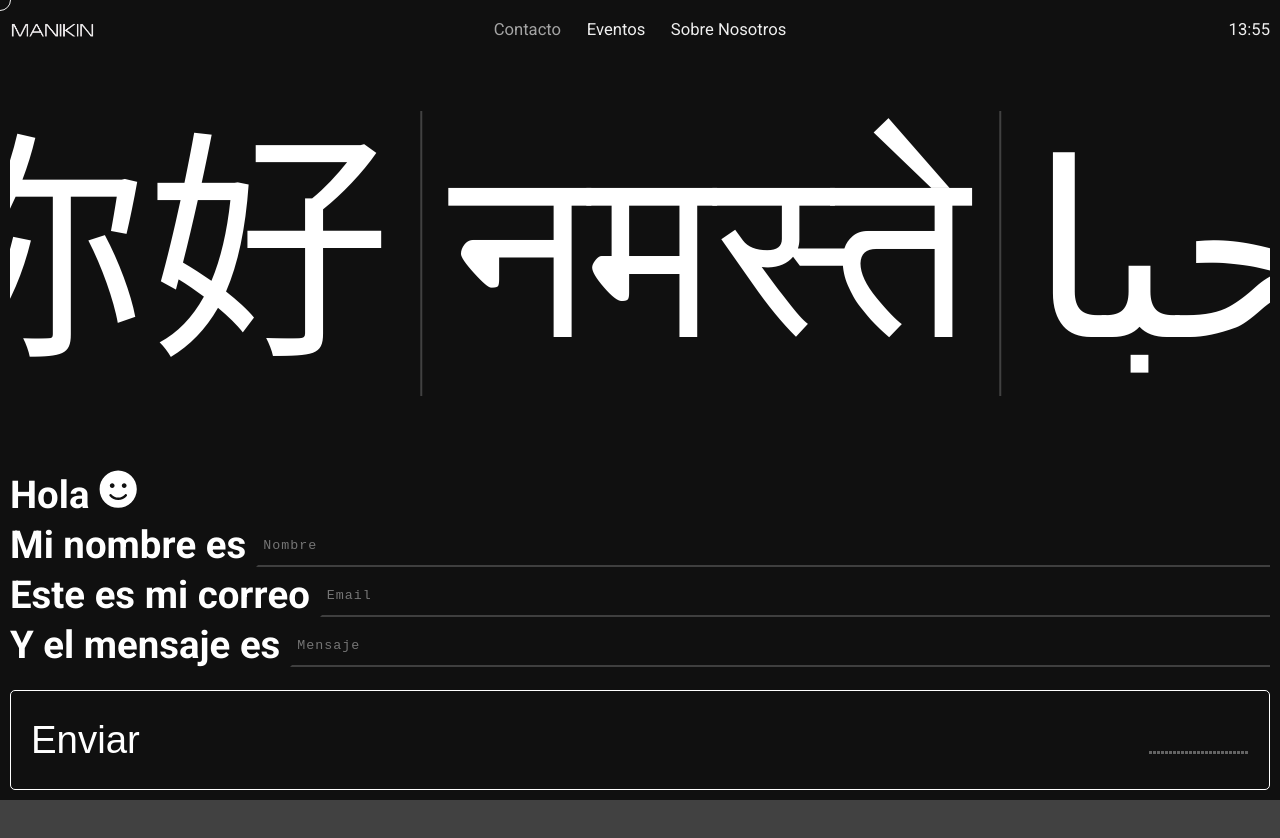
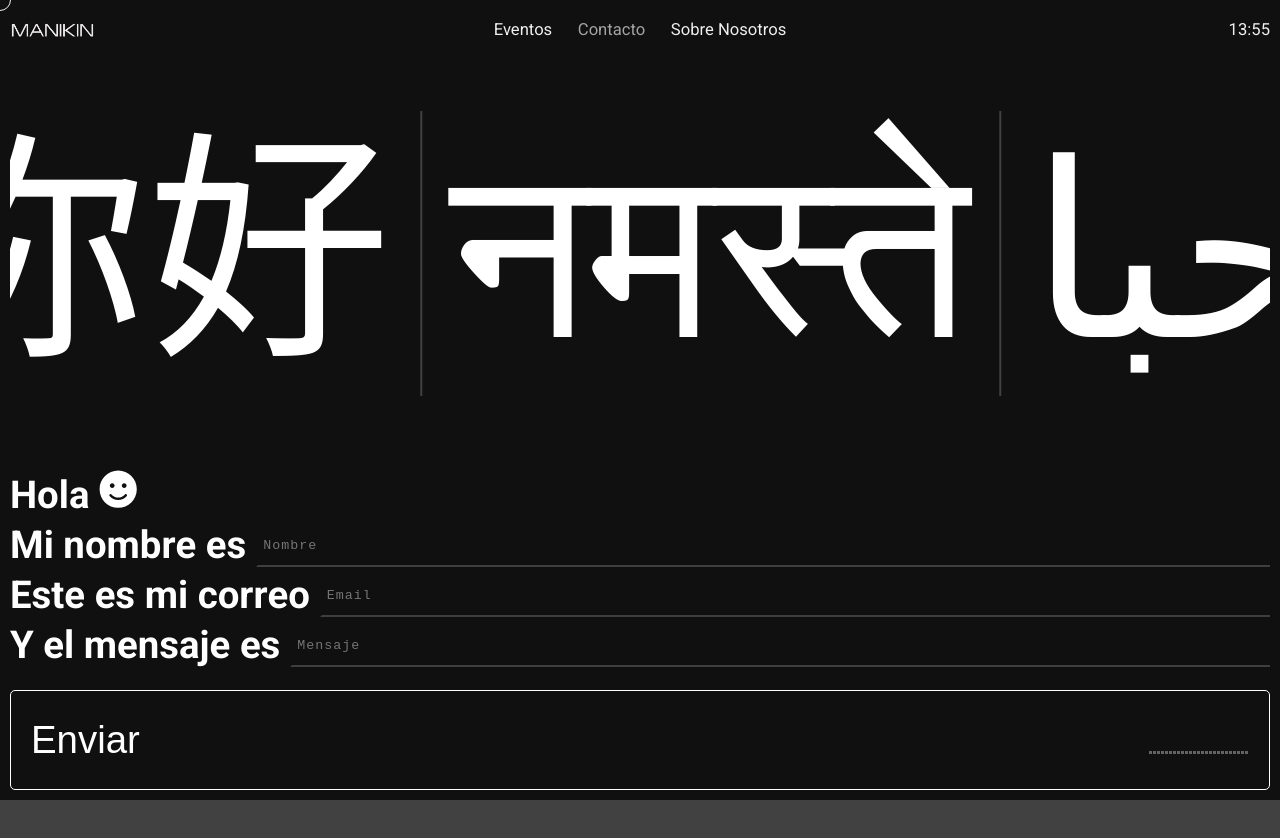
Before and after one commit to MarckvsPerez/Manekin, a React (Vite) app: page /contact in a window 1280 px wide. Shown: the top 838 px of the page. Built offline with nearby package versions, Linux system fonts and the light colour scheme.

Commit message:
Fix errors

```diff
--- a/src/components/Footer.tsx
+++ b/src/components/Footer.tsx
@@ -10,7 +10,7 @@ export function Footer() {
           width: "100%",
           display: "flex",
           flexDirection: "column",
-          marginTop: "65px",
+          marginTop: "3vw",
           height: "100%",
           justifyContent: "space-between",
         }}
--- a/src/components/Navbar.tsx
+++ b/src/components/Navbar.tsx
@@ -35,16 +35,16 @@ export const Navbar = () => {
             style={{ display: "flex", gap: "2vw", textWrap: "nowrap" }}
           >
             <div>
+              <NavLink to="/events" isActive={location.pathname === "/events"}>
+                Eventos
+              </NavLink>
+            </div>
+            <div>
               <NavLink
                 to="/contact"
                 isActive={location.pathname === "/contact"}
               >
                 Contacto
-              </NavLink>
-            </div>
-            <div>
-              <NavLink to="/events" isActive={location.pathname === "/events"}>
-                Eventos
               </NavLink>
             </div>
             <div>
```
